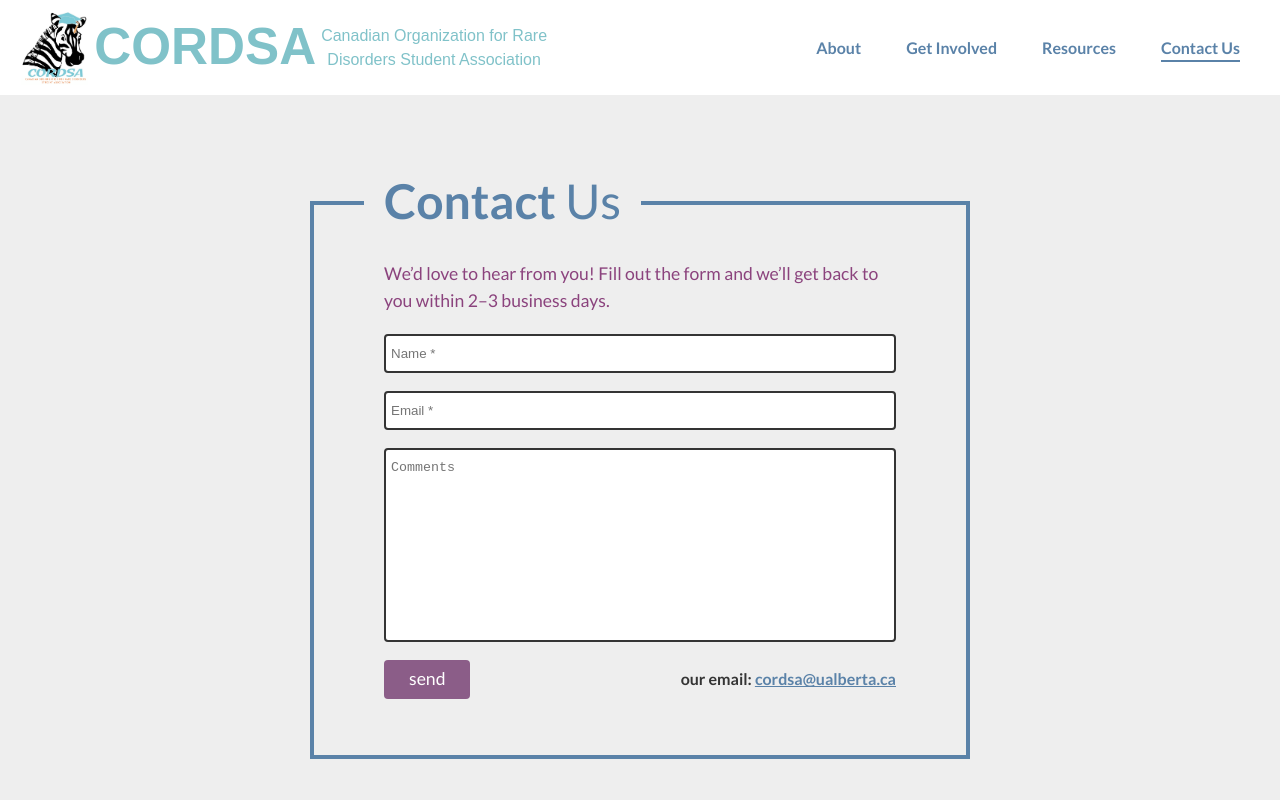
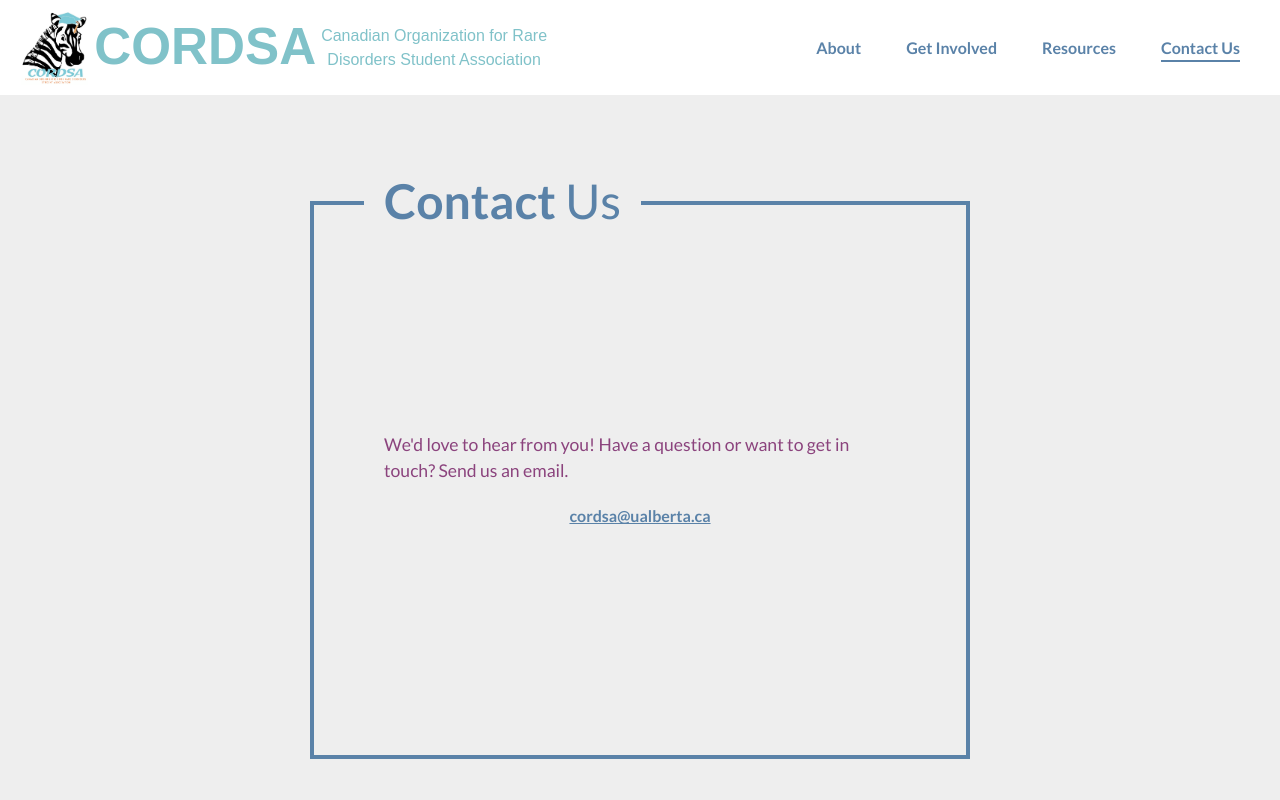
Before and after one commit to cordsa/cordsa-website, a React (Vite) app: page /contact-us in a window 1280 px wide. Shown: the top 800 px of the page. Built offline with nearby package versions, Linux system fonts and the light colour scheme; a web font is replaced by a local one.

Commit message:
Refactor Contact component to remove form handling

```diff
--- a/src/pages/contact-page/Contact.tsx
+++ b/src/pages/contact-page/Contact.tsx
@@ -1,65 +1,23 @@
 import './Contact.css';
-import { useState } from "react";
 
 export function Contact() {
-  const [status, setStatus] = useState<string>("");
+  return (
+    <section id="contact">
+      <div className="contact-box">
+        <h1><b>Contact</b> Us</h1>
 
-  const handleSubmit = async (e: React.FormEvent<HTMLFormElement>) => {
-    e.preventDefault();
-    const form = e.currentTarget;
+        <p>
+          We'd love to hear from you!
+          Have a question or want to get in touch?
+          Send us an email.
+        </p>
 
-    await fetch(form.action, {
-      method: form.method,
-      body: new FormData(form),
-      headers: { Accept: "application/json" },
-    });
-
-    setStatus("Message sent!");
-    form.reset();
-
-    setTimeout(() => {
-      setStatus(""); // clear message after 5s
-    }, 5000);
-  };
-
-  return (
-    <>
-      <section id="contact">
-        <div className="contact-box">
-          <h1><b>Contact</b> Us</h1>
-          <p>We’d love to hear from you! Fill out the form and we’ll get back to you within 2–3 business days.</p>
-          <form
-            action="https://formspree.io/f/movkdzyr"
-            method="POST"
-            onSubmit={handleSubmit}
-          >
-            <input type="hidden" name="formType" value="Contact Form" />
-            <input
-              type="text"
-              name="name"
-              placeholder="Name *"
-              required
-            />
-            <input
-              type="email"
-              name="email"
-              placeholder="Email *"
-              required
-            />
-            <textarea
-              name="comments"
-              placeholder="Comments"
-            ></textarea>
-            <div className="submit-container">
-              <button className="submit-button" type="submit">send</button>
-              {status && <p className="success-message">{status}</p>}
-              <div className="email-text">
-                our email: <a href="mailto:cordsa@ualberta.ca">cordsa@ualberta.ca</a>
-              </div>
-            </div>
-          </form>
+        <div className="email-text">
+          <a href="mailto:cordsa@ualberta.ca">
+            cordsa@ualberta.ca
+          </a>
         </div>
-      </section>
-    </>
-  )
+      </div>
+    </section>
+  );
 }
```
